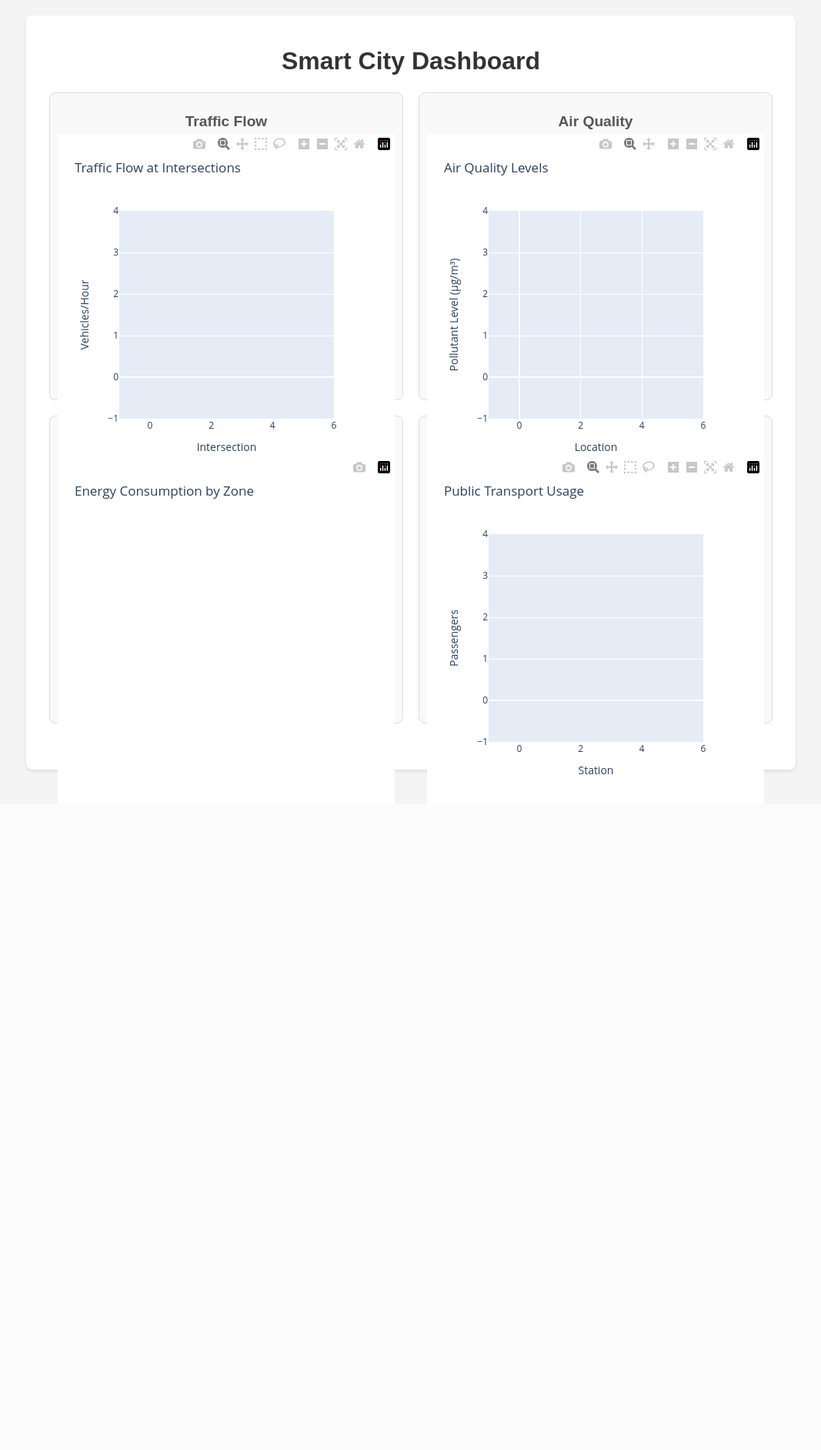
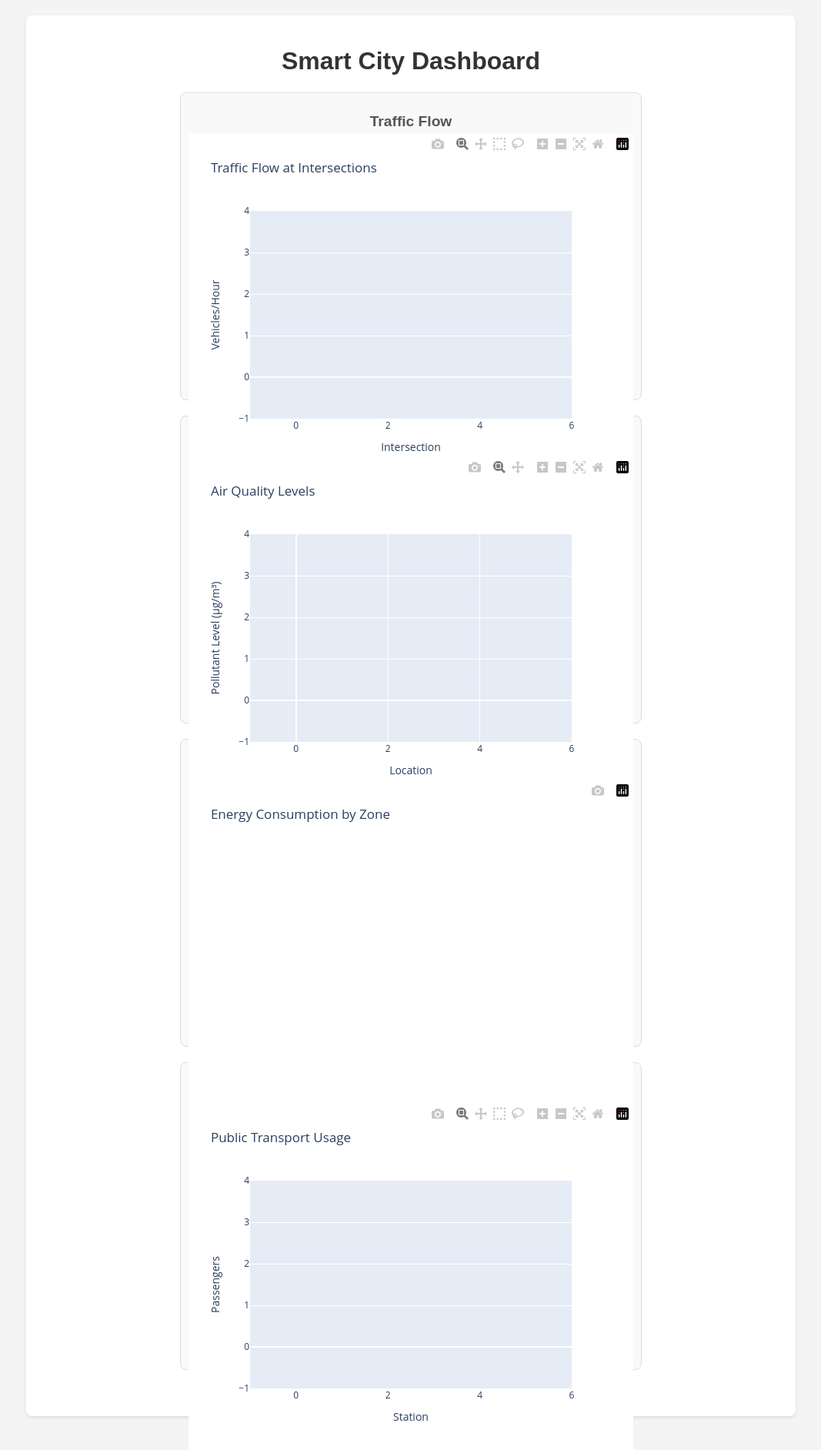
Before and after one commit to Mrunali0412/smartcity, a Flask app: page / in a window 1280 px wide. Shown: the whole page at 77% size, without its empty margins (106-1173 px from the left). Before the commit the page ends 1006 px from the top, so only its background shows below. Run offline with Flask 3, Linux system fonts and the light colour scheme; parts of the project's set-up code (start-up, migrations or seed data) failed here and were passed over; some libraries are stand-ins or nearby versions.

Commit message:
plot postion

```diff
--- a/app.py
+++ b/app.py
@@ -130,4 +130,5 @@ def get_data():
         return jsonify(data)
 
 if __name__ == '__main__':
+    create_database()
     app.run(debug=True)
--- a/templates/index.html
+++ b/templates/index.html
@@ -27,13 +27,13 @@
         }
         #charts {
             display: flex;
-            flex-wrap: wrap;
-            justify-content: space-around;
+            flex-direction: column; /* Change to column layout */
+            align-items: center; /* Center the charts horizontally */
             margin-bottom: 20px;
         }
         .chart-container {
-            width: 48%;
-            min-width: 300px;
+            width: 100%; /* Make each chart container take full width */
+            max-width: 600px; /* You can set a maximum width if needed */
             height: 400px;
             margin-bottom: 20px;
             border: 1px solid #ddd;
@@ -47,6 +47,7 @@
             font-size: 1.2em;
             color: #555;
             margin-bottom: 5px;
+            border-color: #333;
         }
         #error-message {
             color: red;
```
Also changed, not shown: static/style.css (+13 -3 lines).
